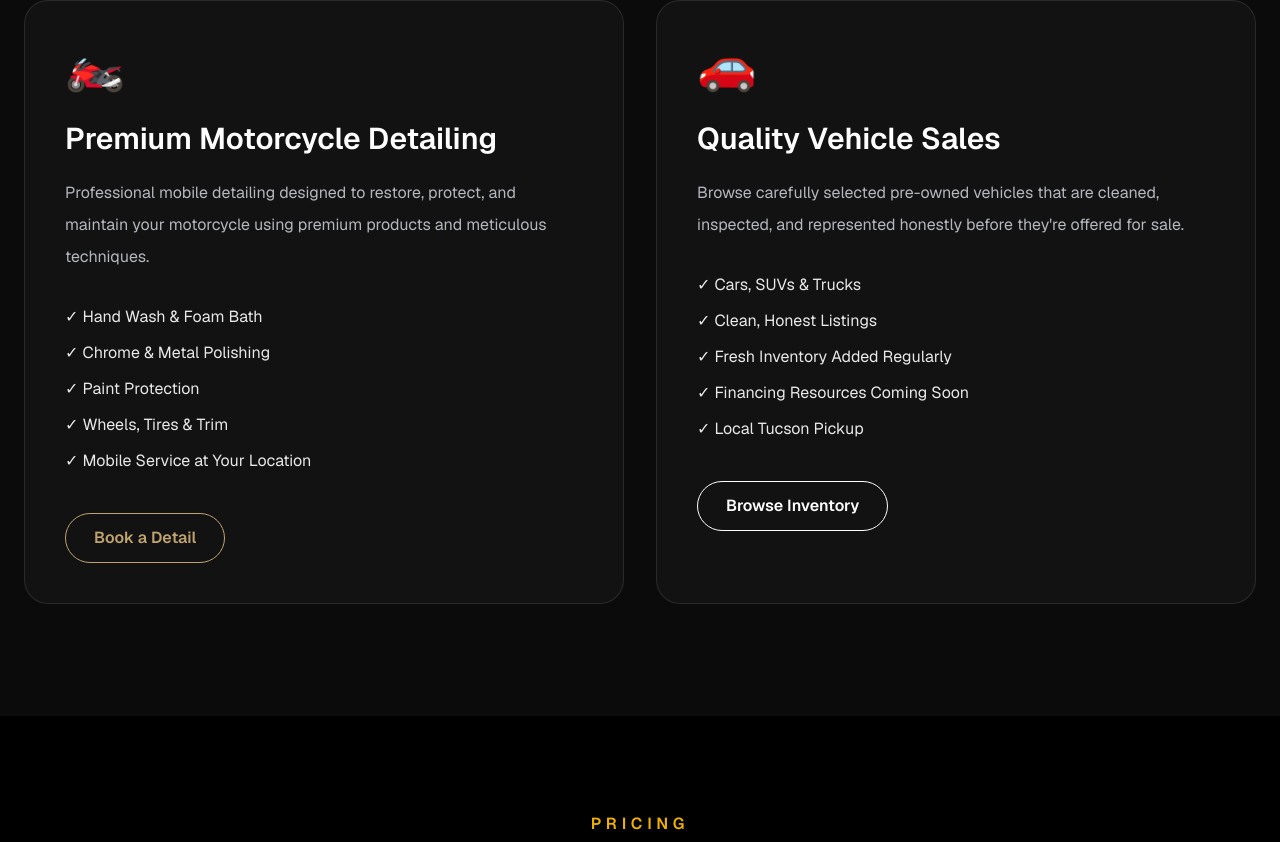
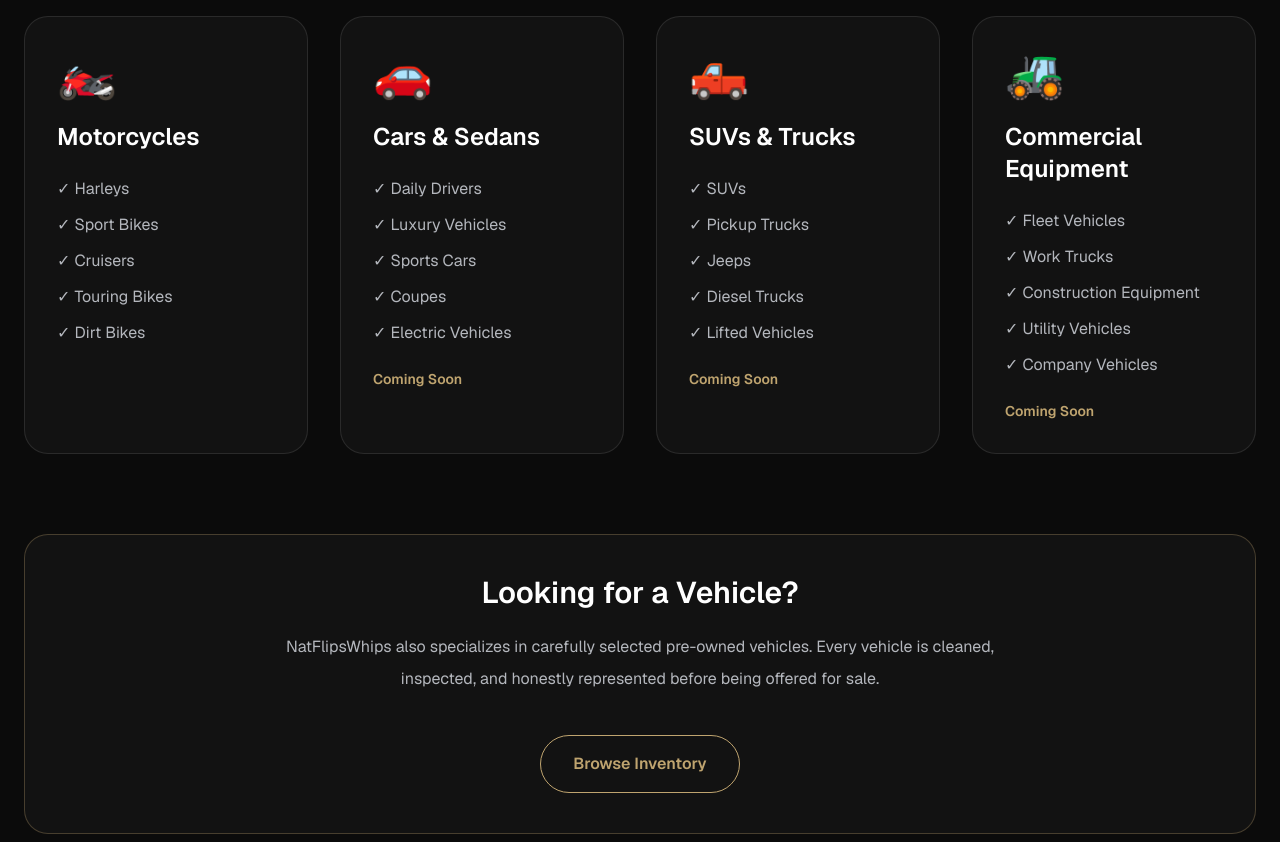
Before and after one commit to Natvibecodes/natflipswhips-website, a Next.js app: page / in a window 1280 px wide. Shown: the part 1678-2520 px from the top of the page. Built offline with nearby package versions, Linux system fonts and the light colour scheme.

Commit message:
Update Services.tsx
Update detail services

```diff
--- a/app/components/Services.tsx
+++ b/app/components/Services.tsx
@@ -7,111 +7,143 @@
     <FadeIn>
       <section
         id="services"
-        className="bg-[#0B0B0B] text-white py-28 px-6"
+        className="bg-[#0B0B0B] text-white py-24 px-6"
       >
         <div className="max-w-7xl mx-auto">
 
           <div className="text-center mb-20">
 
             <p className="uppercase tracking-[0.35em] text-[#BFA46F] font-semibold">
-              OUR SERVICES
+              WHAT WE DETAIL
             </p>
 
-            <h2 className="mt-5 text-5xl font-bold">
-              Built Around Quality.
+            <h2 className="mt-5 text-4xl md:text-5xl font-bold">
+              Professional Mobile Detailing
             </h2>
 
             <p className="mt-6 max-w-3xl mx-auto text-lg leading-8 text-[#B4B7BD]">
-              Whether you're trusting us with your motorcycle or searching for
-              your next vehicle, every customer receives the same attention to
-              detail, honesty, and professionalism.
+              Whether it's your weekend motorcycle, family SUV, work truck,
+              commercial equipment, or your next vehicle purchase, we're
+              committed to delivering premium service with attention to every
+              detail.
             </p>
 
           </div>
 
-          <div className="grid gap-8 lg:grid-cols-2">
+          <div className="grid gap-8 md:grid-cols-2 lg:grid-cols-4">
 
-            {/* Motorcycle Detailing */}
+            {/* Motorcycles */}
 
-            <div className="group rounded-3xl border border-white/10 bg-[#121212] p-10 transition-all duration-300 hover:-translate-y-2 hover:border-[#BFA46F]/50">
+            <div className="rounded-3xl border border-white/10 bg-[#121212] p-8 transition hover:-translate-y-2 hover:border-[#BFA46F]/50">
 
-              <div className="mb-8 text-5xl">
-                🏍️
-              </div>
+              <div className="text-5xl mb-6">🏍️</div>
 
-              <h3 className="text-3xl font-semibold">
-                Premium Motorcycle Detailing
+              <h3 className="text-2xl font-semibold">
+                Motorcycles
               </h3>
 
-              <p className="mt-5 leading-8 text-[#B4B7BD]">
-                Professional mobile detailing designed to restore, protect, and
-                maintain your motorcycle using premium products and meticulous
-                techniques.
-              </p>
-
-              <ul className="mt-8 space-y-3 text-[#E8E8E8]">
-
-                <li>✓ Hand Wash & Foam Bath</li>
-
-                <li>✓ Chrome & Metal Polishing</li>
-
-                <li>✓ Paint Protection</li>
-
-                <li>✓ Wheels, Tires & Trim</li>
-
-                <li>✓ Mobile Service at Your Location</li>
-
+              <ul className="mt-6 space-y-3 text-[#B4B7BD]">
+                <li>✓ Harleys</li>
+                <li>✓ Sport Bikes</li>
+                <li>✓ Cruisers</li>
+                <li>✓ Touring Bikes</li>
+                <li>✓ Dirt Bikes</li>
               </ul>
-
-              <a
-                href="/book"
-                className="inline-block mt-10 rounded-full border border-[#BFA46F] px-7 py-3 font-semibold text-[#BFA46F] transition-all duration-300 hover:bg-[#BFA46F] hover:text-black"
-              >
-                Book a Detail
-              </a>
 
             </div>
 
-            {/* Vehicle Sales */}
+            {/* Cars */}
 
-            <div className="group rounded-3xl border border-white/10 bg-[#121212] p-10 transition-all duration-300 hover:-translate-y-2 hover:border-[#BFA46F]/50">
+            <div className="rounded-3xl border border-white/10 bg-[#121212] p-8 transition hover:-translate-y-2 hover:border-[#BFA46F]/50">
 
-              <div className="mb-8 text-5xl">
-                🚗
-              </div>
+              <div className="text-5xl mb-6">🚗</div>
 
-              <h3 className="text-3xl font-semibold">
-                Quality Vehicle Sales
+              <h3 className="text-2xl font-semibold">
+                Cars & Sedans
               </h3>
 
-              <p className="mt-5 leading-8 text-[#B4B7BD]">
-                Browse carefully selected pre-owned vehicles that are cleaned,
-                inspected, and represented honestly before they're offered for
-                sale.
+              <ul className="mt-6 space-y-3 text-[#B4B7BD]">
+                <li>✓ Daily Drivers</li>
+                <li>✓ Luxury Vehicles</li>
+                <li>✓ Sports Cars</li>
+                <li>✓ Coupes</li>
+                <li>✓ Electric Vehicles</li>
+              </ul>
+
+              <p className="mt-6 text-sm text-[#BFA46F] font-semibold">
+                Coming Soon
               </p>
 
-              <ul className="mt-8 space-y-3 text-[#E8E8E8]">
+            </div>
 
-                <li>✓ Cars, SUVs & Trucks</li>
+            {/* Trucks */}
 
-                <li>✓ Clean, Honest Listings</li>
+            <div className="rounded-3xl border border-white/10 bg-[#121212] p-8 transition hover:-translate-y-2 hover:border-[#BFA46F]/50">
 
-                <li>✓ Fresh Inventory Added Regularly</li>
+              <div className="text-5xl mb-6">🛻</div>
 
-                <li>✓ Financing Resources Coming Soon</li>
+              <h3 className="text-2xl font-semibold">
+                SUVs & Trucks
+              </h3>
 
-                <li>✓ Local Tucson Pickup</li>
-
+              <ul className="mt-6 space-y-3 text-[#B4B7BD]">
+                <li>✓ SUVs</li>
+                <li>✓ Pickup Trucks</li>
+                <li>✓ Jeeps</li>
+                <li>✓ Diesel Trucks</li>
+                <li>✓ Lifted Vehicles</li>
               </ul>
 
-              <a
-                href="#inventory"
-                className="inline-block mt-10 rounded-full border border-white px-7 py-3 font-semibold text-white transition-all duration-300 hover:bg-white hover:text-black"
-              >
-                Browse Inventory
-              </a>
+              <p className="mt-6 text-sm text-[#BFA46F] font-semibold">
+                Coming Soon
+              </p>
 
             </div>
+
+            {/* Commercial */}
+
+            <div className="rounded-3xl border border-white/10 bg-[#121212] p-8 transition hover:-translate-y-2 hover:border-[#BFA46F]/50">
+
+              <div className="text-5xl mb-6">🚜</div>
+
+              <h3 className="text-2xl font-semibold">
+                Commercial Equipment
+              </h3>
+
+              <ul className="mt-6 space-y-3 text-[#B4B7BD]">
+                <li>✓ Fleet Vehicles</li>
+                <li>✓ Work Trucks</li>
+                <li>✓ Construction Equipment</li>
+                <li>✓ Utility Vehicles</li>
+                <li>✓ Company Vehicles</li>
+              </ul>
+
+              <p className="mt-6 text-sm text-[#BFA46F] font-semibold">
+                Coming Soon
+              </p>
+
+            </div>
+
+          </div>
+
+          <div className="mt-20 rounded-3xl border border-[#BFA46F]/30 bg-[#121212] p-10 text-center">
+
+            <h3 className="text-3xl font-semibold">
+              Looking for a Vehicle?
+            </h3>
+
+            <p className="mt-5 max-w-3xl mx-auto leading-8 text-[#B4B7BD]">
+              NatFlipsWhips also specializes in carefully selected pre-owned
+              vehicles. Every vehicle is cleaned, inspected, and honestly
+              represented before being offered for sale.
+            </p>
+
+            <a
+              href="#inventory"
+              className="inline-block mt-10 rounded-full border border-[#BFA46F] px-8 py-4 font-semibold text-[#BFA46F] transition hover:bg-[#BFA46F] hover:text-black"
+            >
+              Browse Inventory
+            </a>
 
           </div>
 
```
